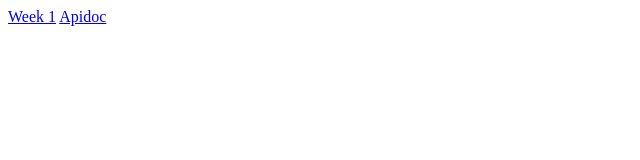
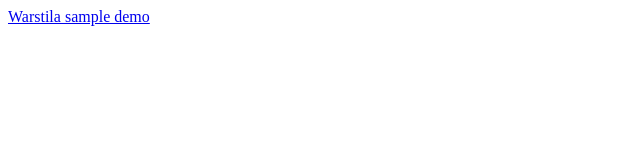
Before and after one commit to sagarary/sagarary.github.io, a plain HTML site: page index.html in a window 1280 px wide. Shown: the full height of the page, 0-640 px from the left. Drawn offline with Linux system fonts and the light colour scheme.

Commit message:
Update index.html

```diff
--- a/index.html
+++ b/index.html
@@ -4,7 +4,6 @@
 	<title></title>
 </head>
 <body>
-<a href='Week-1/index.html'> Week 1</a>
-<a href='apidoc/index.html'> Apidoc</a>
+<a href='warstilaSample.html'> Warstila sample demo</a>
 </body>
 </html>
```
